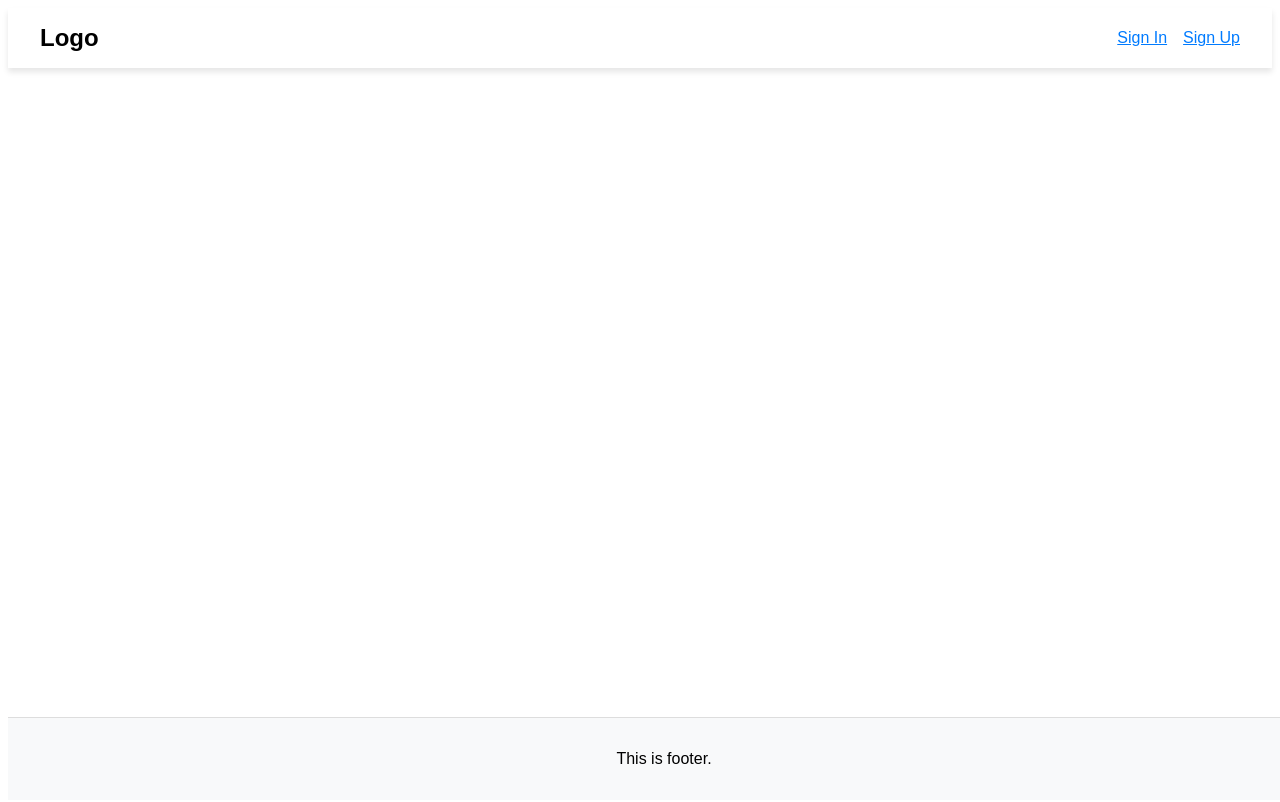
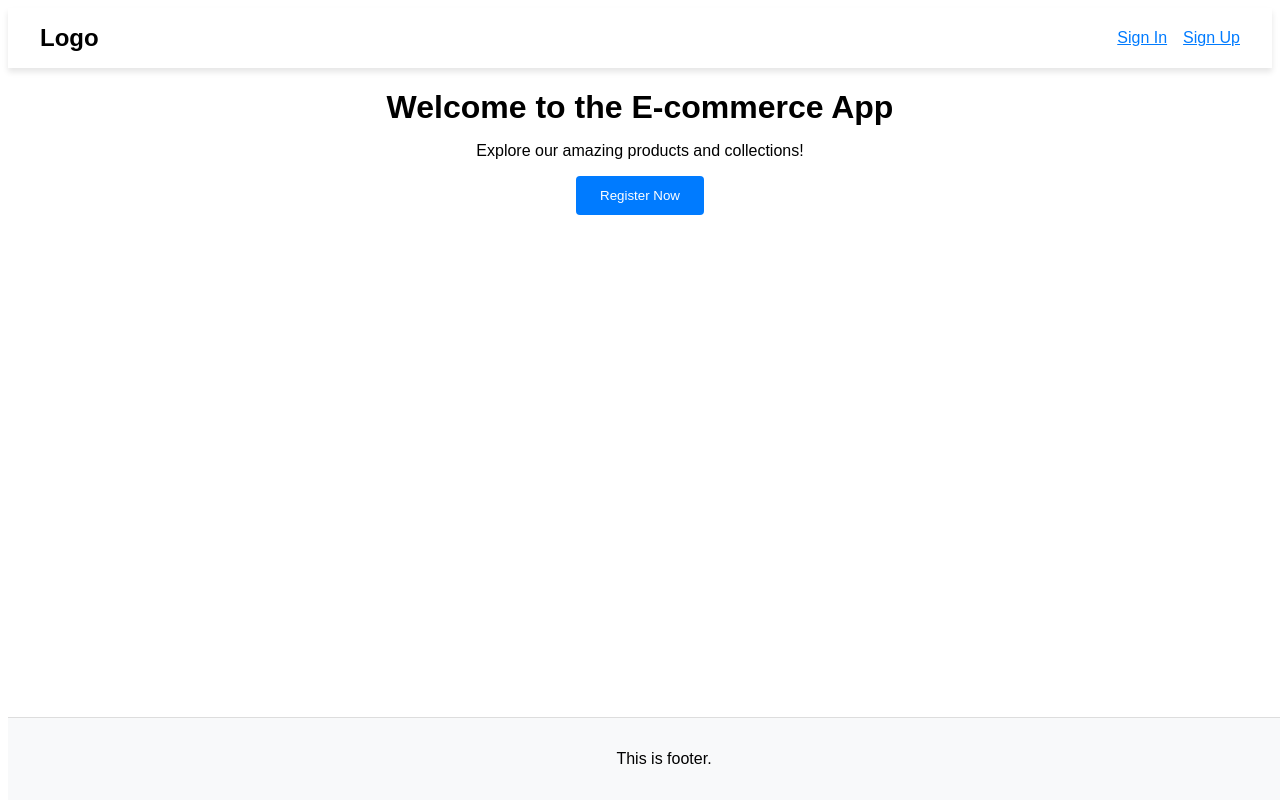
Before and after one commit to amiramiour/ecommerce-frontend, a React (Vite) app: page / in a window 1280 px wide. Shown: the top 802 px of the page. Built offline with nearby package versions, Linux system fonts and the light colour scheme.

Commit message:
home page par defaur v1 ecommerce

```diff
--- a/src/App.jsx
+++ b/src/App.jsx
@@ -32,6 +32,7 @@ const App = () => {
     <div className="app-container">
       <Header user={user} onLogout={handleLogout} />
       <Routes>
+        <Route path="/" element={<HomePage />} />
         <Route path="/home" element={<HomePage />} />
         <Route path="/register" element={<RegisterForm />} />
         <Route path="/profile" element={<ProfilePage user={user} orders={orders} onLogout={handleLogout} />} />
```
